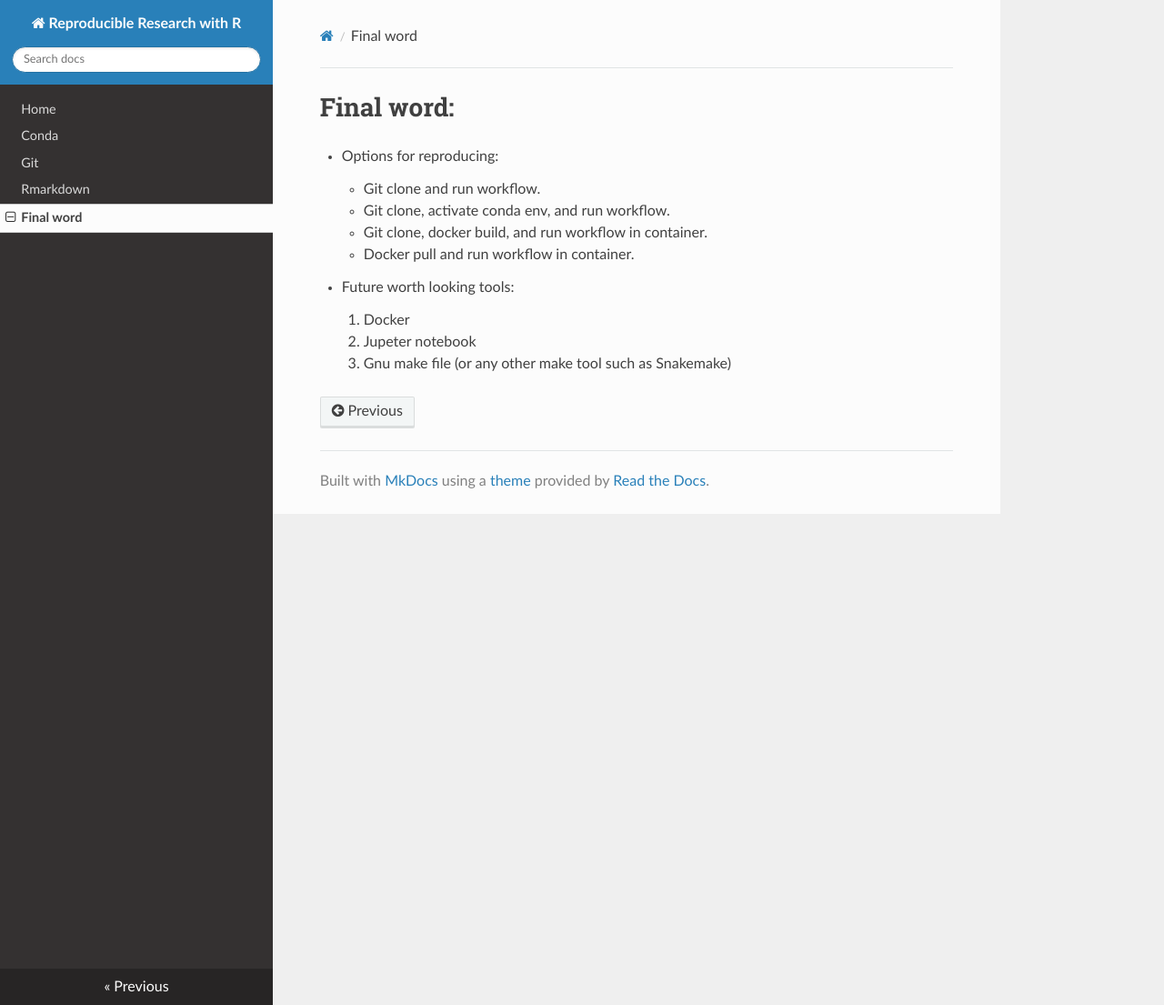
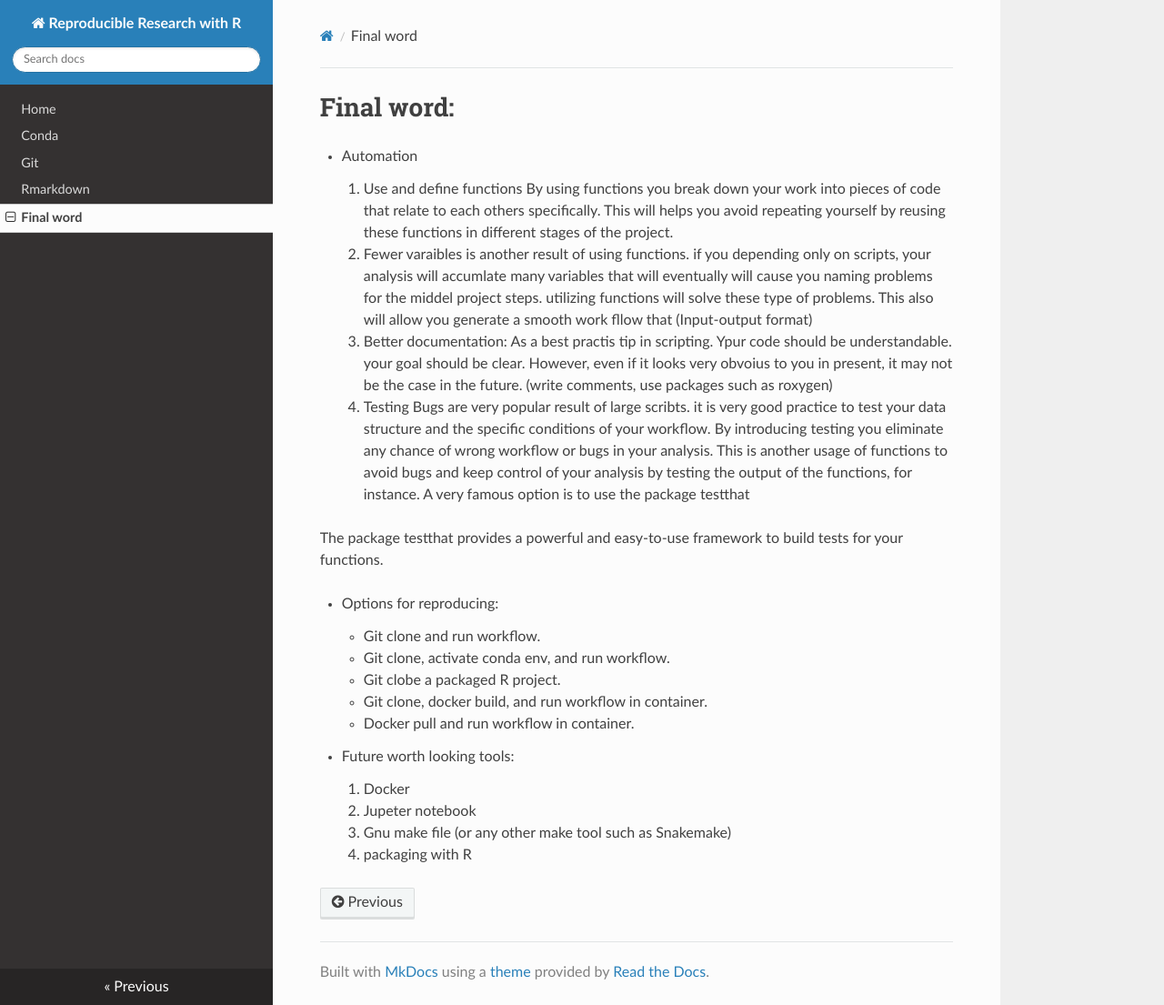
Before and after one commit to ranibasna/Reproducible-research-with-R-, an MkDocs documentation site: the page built from docs/final_word.md, in a window 1280 px wide and 1105 px high. Shown: the whole window at 91% size. Built offline with MkDocs 1.6.1, drawn with Linux system fonts in a browser that asks for light colours; nearby versions of some CDN libraries.

Commit message:
working on the final word part

```diff
--- a/docs/final_word.md
+++ b/docs/final_word.md
@@ -1,9 +1,25 @@
 # Final word:
+
+* Automation
+    1. Use and define functions
+    By using functions you break down your work into pieces of code that relate to each others specifically. This will helps you avoid repeating yourself by reusing these functions in different stages of the project.
+
+    2. Fewer varaibles is another result of using functions. if you depending only on scripts, your analysis will accumlate many variables that will eventually will cause you naming problems for the middel project steps. utilizing functions will solve these type of problems. This also will allow you generate a smooth work fllow that (Input-output format)
+
+    3. Better documentation: As a best practis tip in scripting. Ypur code should be understandable. your goal should be clear. However, even if it looks very obvoius to you in present, it may not be the case in the future. (write comments, use packages such as  roxygen)
+
+    4. Testing
+    Bugs are very popular result of large scribts. it is very good practice to test your data structure and the specific conditions of your workflow. By introducing testing you eliminate any chance of wrong workflow or bugs in your analysis. This is another usage of functions to avoid bugs and keep control of your analysis by testing the output of the functions, for instance. A very famous option is to use the package testthat
+
+
+The package testthat provides a powerful and easy-to-use framework to build tests for your functions.
+
 
 * Options for reproducing:
 
     - Git clone and run workflow.
     - Git clone, activate conda env, and run workflow.
+    - Git clobe a packaged R project.
     - Git clone, docker build, and run workflow in container.
     - Docker pull and run workflow in container.
 
@@ -12,3 +28,4 @@
     1. Docker
     2. Jupeter notebook
     3. Gnu make file (or any other make tool such as Snakemake)
+    4. packaging with R
```
